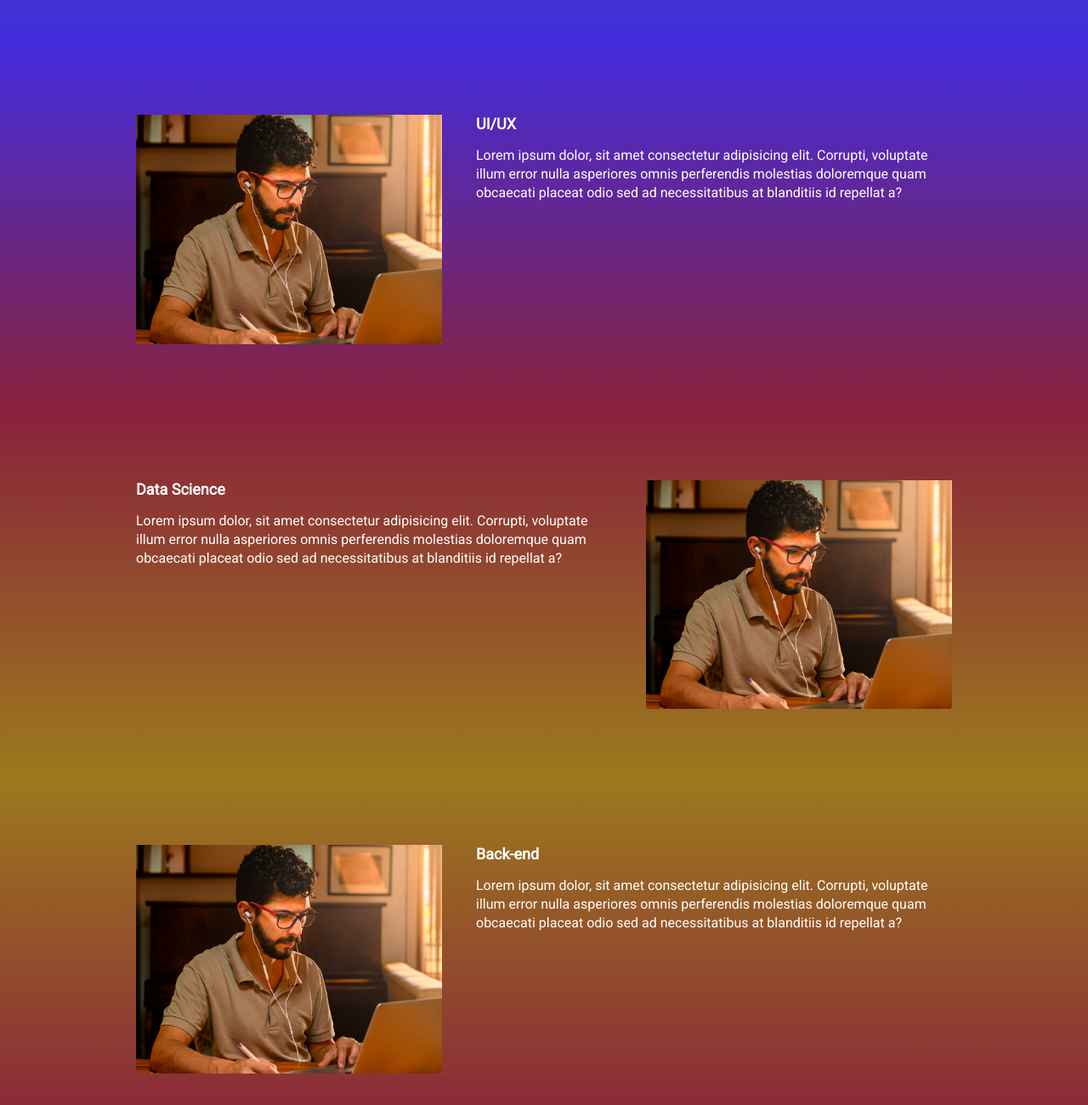
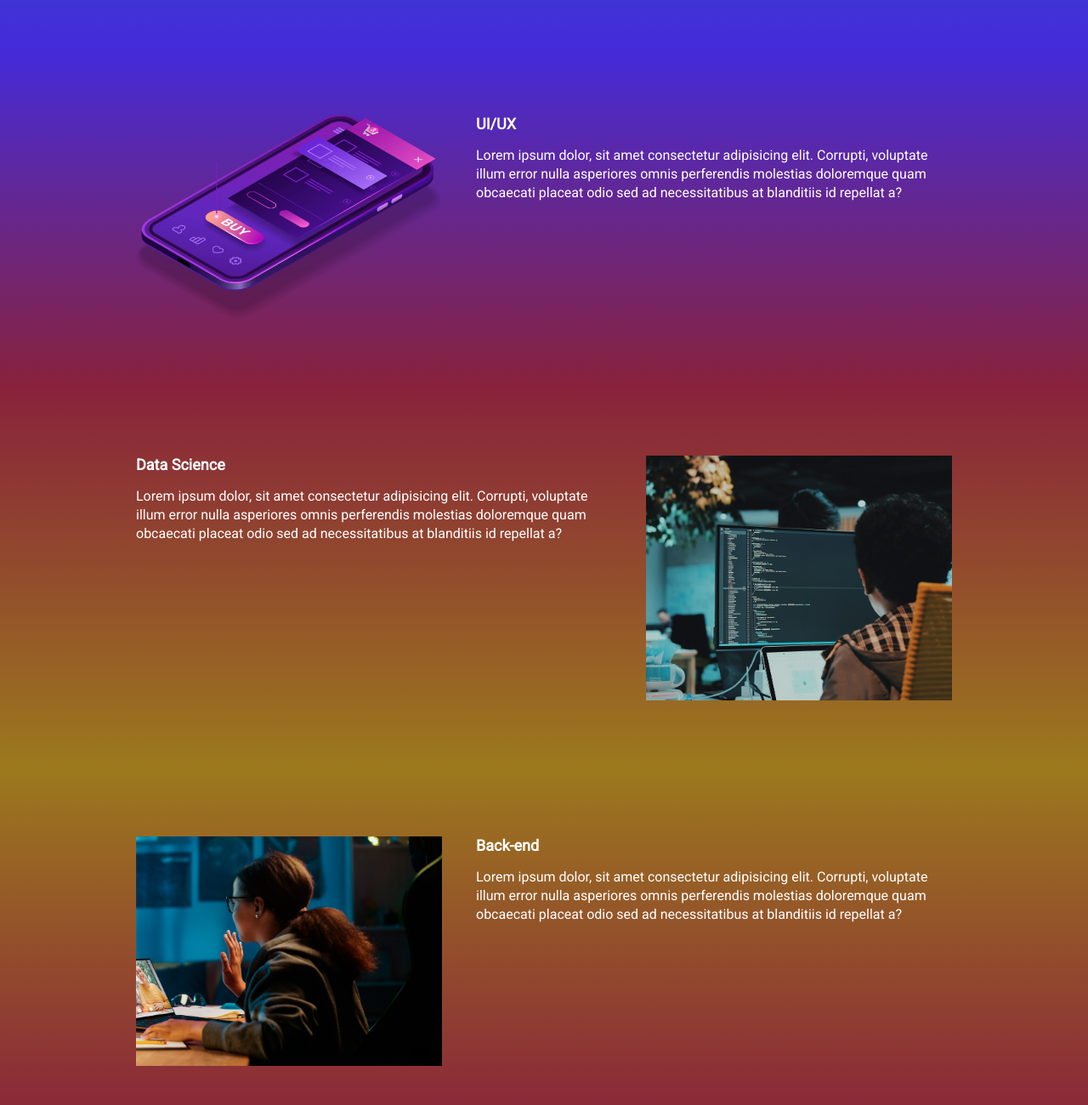
Before and after one commit to jacqkenny/ebac_tech_talks, a website built with Parcel: page src/index.html in a window 1280 px wide. Shown: the part 880-2180 px from the top of the page at 85% size. Built offline with nearby package versions, Linux system fonts and the light colour scheme.

Commit message:
corrigindo imagens

```diff
--- a/src/index.html
+++ b/src/index.html
@@ -52,24 +52,24 @@
     </section>
     <section class="event event--ui-ux event--image-left">
         <div class="container" data-aos="fade-left">
-            <div class="event-details">
+            <div class="event__details">
                 <h2 class="event__details__title">UI/UX</h2>
                 <p class="event__details__description">
                     Lorem ipsum dolor, sit amet consectetur adipisicing elit. Corrupti, voluptate illum error nulla asperiores omnis perferendis molestias doloremque quam obcaecati placeat odio sed ad necessitatibus at blanditiis id repellat a?
                 </p>
             </div>
-            <img class="event__image" src="./images/frontend.png" alt="Front-end">
+            <img class="event__image" src="./images/ui-ux.png" alt="UI/UX">
         </div>
     </section>
     <section class="event event--data-science">
         <div class="container" data-aos="fade-right">
-            <div class="event-details">
+            <div class="event__details">
                 <h2 class="event__details__title"> Data Science</h2>
                 <p class="event__details__description">
                     Lorem ipsum dolor, sit amet consectetur adipisicing elit. Corrupti, voluptate illum error nulla asperiores omnis perferendis molestias doloremque quam obcaecati placeat odio sed ad necessitatibus at blanditiis id repellat a?
                 </p>
             </div>
-            <img class="event__image" src="./images/frontend.png" alt="Front-end">
+            <img class="event__image" src="./images/data.png" alt="data Science">
         </div>
     </section>
     <section class="event event--backend event--image-left">
@@ -80,7 +80,7 @@
                     Lorem ipsum dolor, sit amet consectetur adipisicing elit. Corrupti, voluptate illum error nulla asperiores omnis perferendis molestias doloremque quam obcaecati placeat odio sed ad necessitatibus at blanditiis id repellat a?
                 </p>
             </div>
-            <img class="event__image" src="./images/frontend.png" alt="Front-end">
+            <img class="event__image" src="./images/backend.png" alt="Back-end">
         </div>
     </section>
 
```
